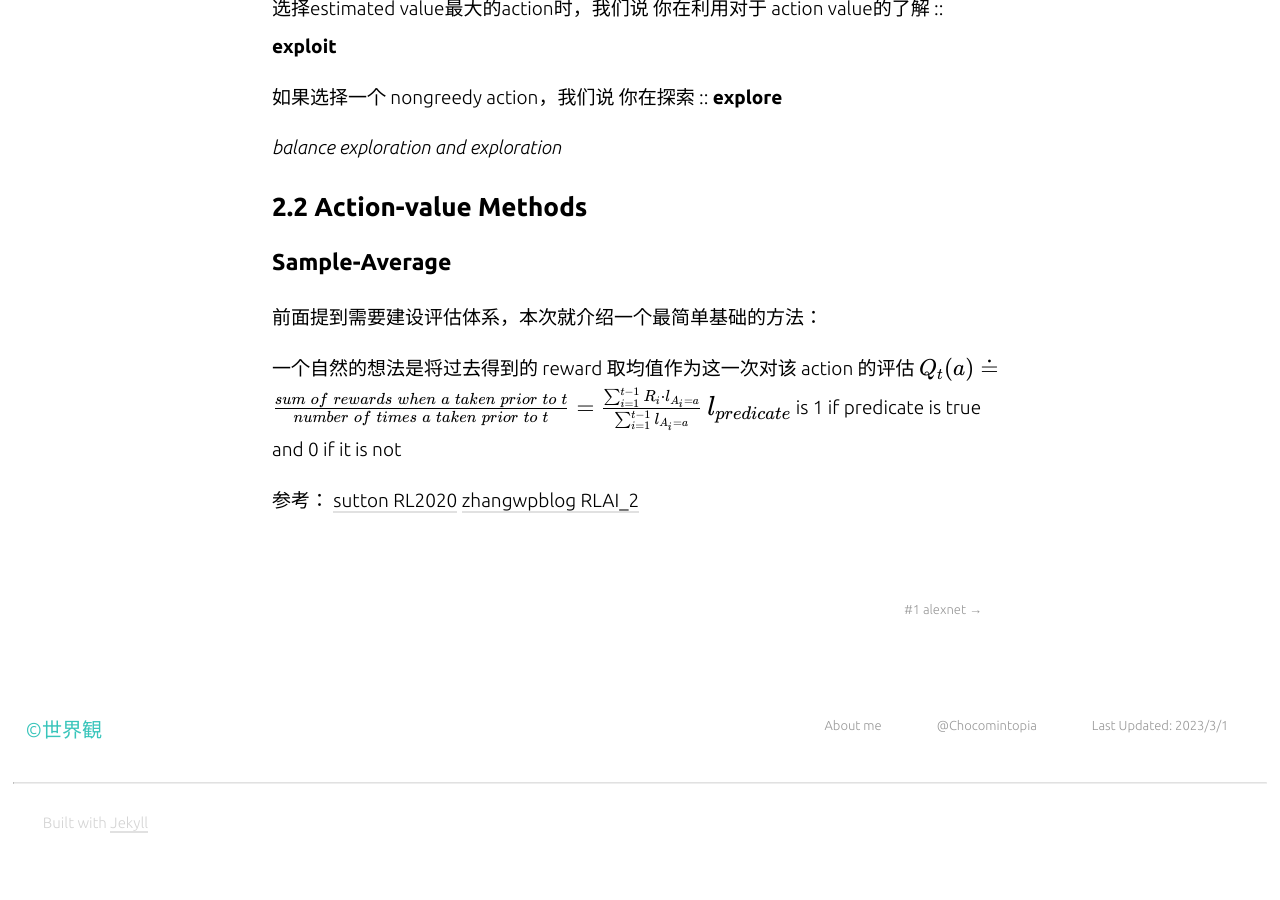
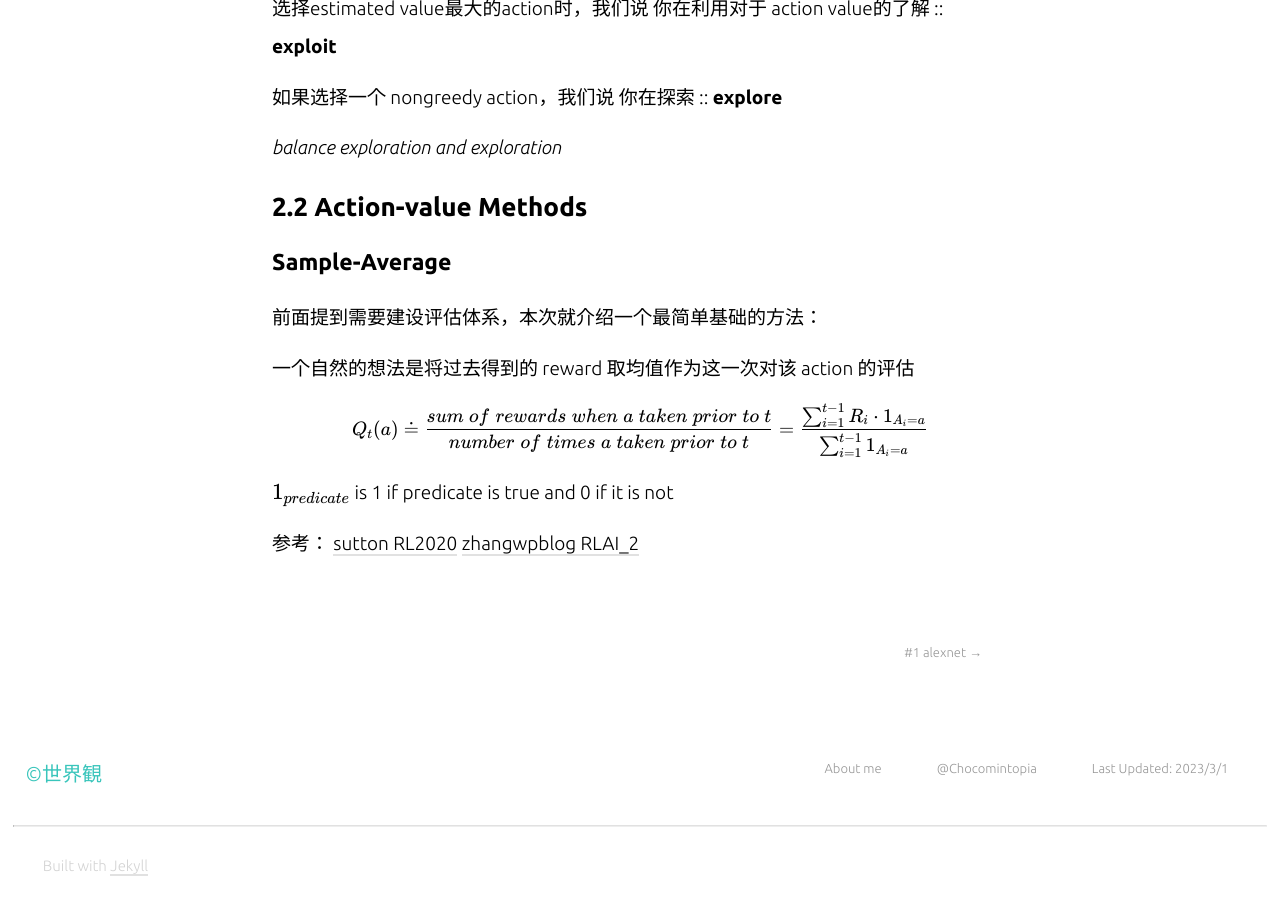
Before and after one commit to Chocomintopia/Chocomintopia.Github.io, a Jekyll site: the page built from _posts/2023-02-25-#2 SuttonRL ch2-Multi armed Bandits.md, in a window 1280 px wide and 900 px high, scrolled down 1702 px. Built offline with Jekyll 4.4.1, drawn with Linux system fonts in a browser that asks for light colours; nearby versions of some CDN libraries; a script that is not in the unit is left out; before the commit the page ends 2559 px from its top, so only the background shows below that.

Commit message:
Update 2023-02-25-#2 SuttonRL ch2-Multi armed Bandits.md

```diff
--- a/_posts/2023-02-25-#2 SuttonRL ch2-Multi armed Bandits.md
+++ b/_posts/2023-02-25-#2 SuttonRL ch2-Multi armed Bandits.md
@@ -45,10 +45,12 @@ $$
 前面提到需要建设评估体系，本次就介绍一个最简单基础的方法：
 
 一个自然的想法是将过去得到的 reward 取均值作为这一次对该 action 的评估
+
 $$
-Q_t(a)\doteq \frac{sum\; of\;rewards\;when\;a\;taken\;prior\;to\;t}{number\;of\;times\;a\;taken\;prior\;to\;t} = \frac{\sum _{i=1} ^{t-1}{R_i\cdot\mathbb{l}_{A_i=a}}}{\sum _{i=1} ^{t-1}{\mathbb{l}_{A_i=a}}}
+Q_t(a)\doteq \frac{sum\; of\;rewards\;when\;a\;taken\;prior\;to\;t}{number\;of\;times\;a\;taken\;prior\;to\;t} = \frac{\sum _{i=1} ^{t-1}{R_i\cdot\mathbb{1}_{A_i=a}}}{\sum _{i=1} ^{t-1}{\mathbb{1}_{A_i=a}}}
 $$
-$$\large \mathbb{l}_{predicate}$$ is 1 if predicate is true and 0 if it is not
+
+$$\mathbb{1}_{predicate}$$ is 1 if predicate is true and 0 if it is not
 
 
 
```
